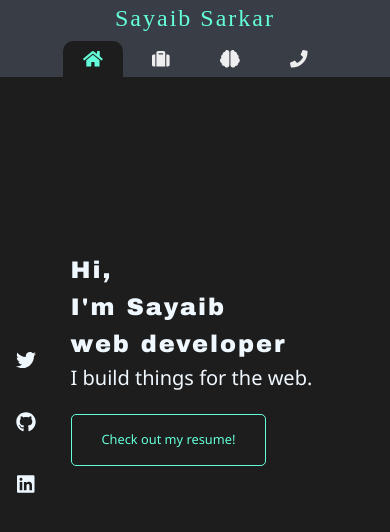
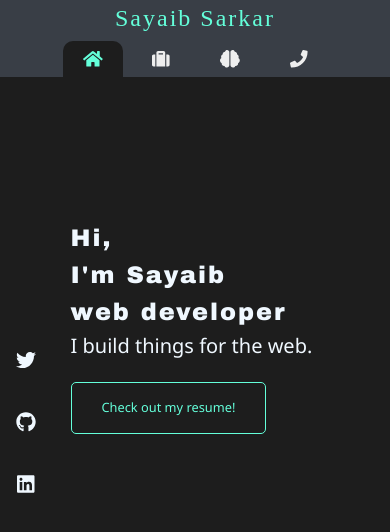
Before and after one commit to sayaib/Portfolio_Website_React.JS, a React (Create React App) app: page / in a window 390 px wide. Shown: the top 532 px of the page. Built offline with nearby package versions, Linux system fonts and the light colour scheme; a web font is replaced by a local one.

Commit message:
update home section

```diff
--- a/src/webpage_component/style.css
+++ b/src/webpage_component/style.css
@@ -105,7 +105,7 @@
 
 @media screen and (max-width:620px) {
     .home_container {
-        padding-top: 8rem;
+        padding-top: 6rem;
     }
 
     .home_page_text {
```
